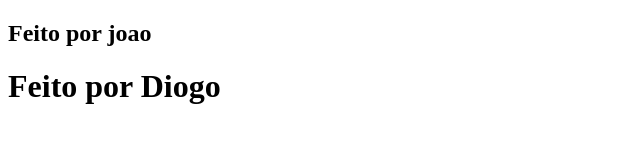
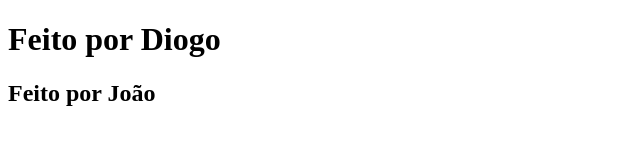
Before and after one commit to DiogojChagas/git.vscode, a plain HTML site: page index.html in a window 1280 px wide. Shown: the whole page, without its empty margins (0-640 px from the left). Drawn offline with Linux system fonts and the light colour scheme.

Commit message:
alterado novamente

```diff
--- a/index.html
+++ b/index.html
@@ -4,9 +4,9 @@
     <meta charset="UTF-8" />
     <meta name="viewport" content="width=device-width, initial-scale=1.0" />
     <title>Git e GitHub</title>
-    <h2> Feito por joao</h2>
   </head>
   <body>
     <h1>Feito por Diogo</h1>
+    <h2>Feito por João</h2>
   </body>
 </html>
```
